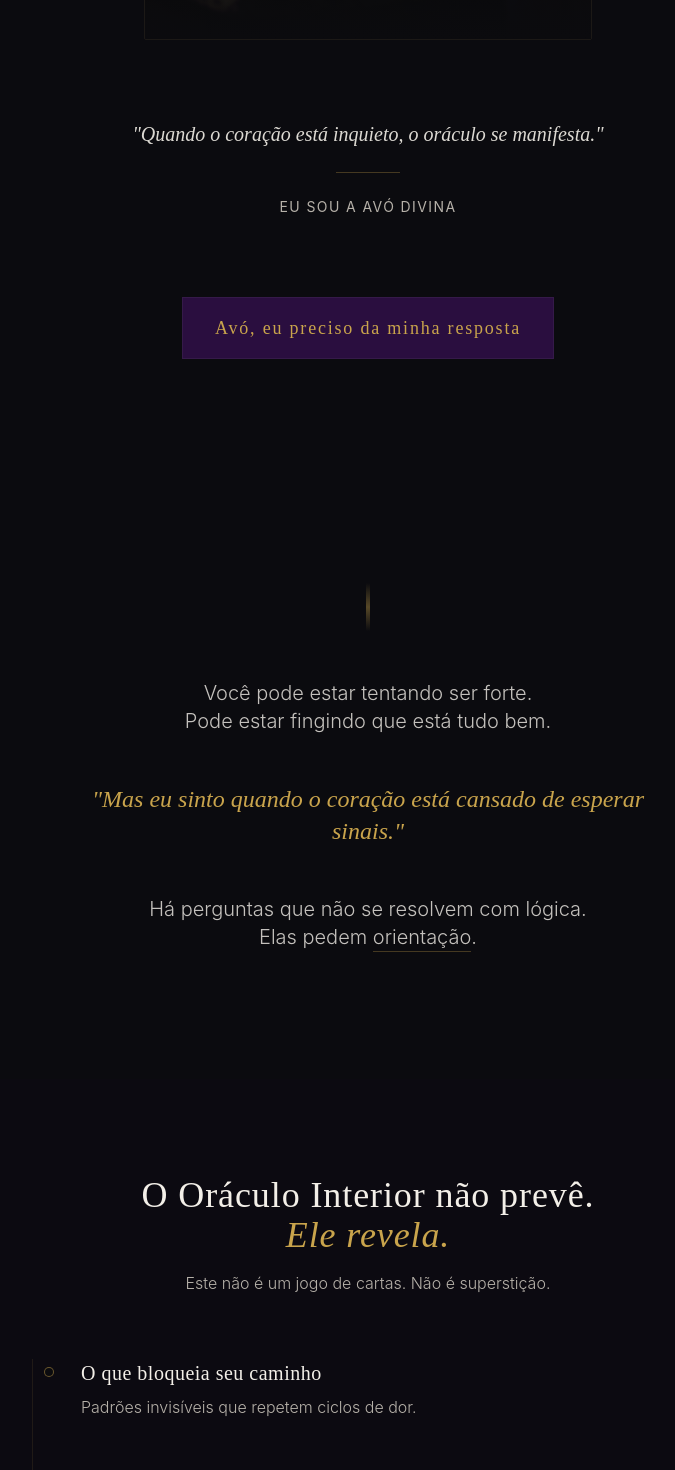
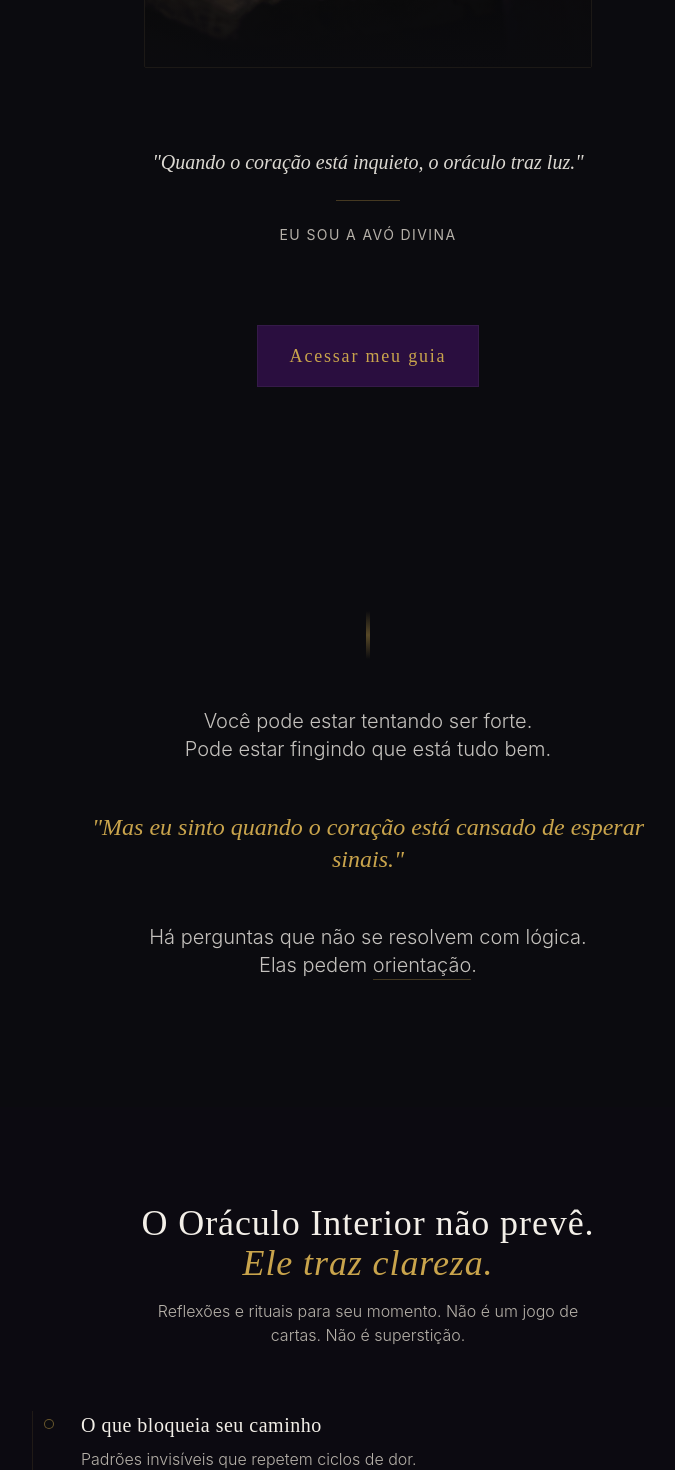
Before and after one commit to avodivinaofc-hue/presentedavovo, a React (Vite) app: page / in a window 1280 px wide. Shown: the part 940-2410 px from the top of the page, without its empty margins (272-947 px from the left). Built offline with nearby package versions, Linux system fonts and the light colour scheme.

Commit message:
feat: Update copy to align with Authentic Guide promise

```diff
--- a/src/components/CheckoutModal.tsx
+++ b/src/components/CheckoutModal.tsx
@@ -33,11 +33,11 @@ export default function CheckoutModal({ onClose }: CheckoutModalProps) {
                     <Sparkles className="w-10 h-10 text-authentic-gold mx-auto" />
 
                     <h3 className="text-2xl md:text-3xl font-serif text-authentic-text">
-                        Sua leitura está <span className="italic text-authentic-gold">pronta</span>
+                        Seu guia espiritual está <span className="italic text-authentic-gold">pronto</span>
                     </h3>
 
                     <p className="text-authentic-gray">
-                        Ao confirmar, você terá acesso imediato ao Oráculo Interior e sua leitura personalizada.
+                        Ao confirmar, você terá acesso imediato ao Oráculo Interior e seu conteúdo espiritual guiado.
                     </p>
 
                     {/* Price */}
@@ -51,7 +51,7 @@ export default function CheckoutModal({ onClose }: CheckoutModalProps) {
                         onClick={handleCheckout}
                         className="btn-authentic w-full"
                     >
-                        Abrir minha leitura
+                        Acessar meu guia
                     </button>
 
                     <p className="text-xs text-authentic-gray/40">
--- a/src/components/Hero.tsx
+++ b/src/components/Hero.tsx
@@ -26,7 +26,7 @@ export default function Hero({ onOpenCheckout }: HeroProps) {
 
                 {/* Subheadline with high breathing room */}
                 <p className="text-lg md:text-xl text-authentic-gray font-light leading-loose max-w-xl mx-auto">
-                    Algo dentro de você está pedindo uma resposta agora.
+                    Um guia espiritual simbólico para te ajudar a tomar decisões, fortalecer sua fé e enxergar caminhos com mais clareza.
                 </p>
 
                 {/* Image - Abstract/Atmospheric */}
@@ -42,7 +42,7 @@ export default function Hero({ onOpenCheckout }: HeroProps) {
                 {/* Deep Emotional Text */}
                 <div className="space-y-6 pt-8">
                     <p className="text-xl font-serif text-authentic-text/90 italic">
-                        "Quando o coração está inquieto, o oráculo se manifesta."
+                        "Quando o coração está inquieto, o oráculo traz luz."
                     </p>
 
                     <div className="w-16 h-[1px] bg-authentic-gold/30 mx-auto" />
@@ -58,7 +58,7 @@ export default function Hero({ onOpenCheckout }: HeroProps) {
                         onClick={onOpenCheckout}
                         className="btn-authentic"
                     >
-                        Avó, eu preciso da minha resposta
+                        Acessar meu guia
                     </button>
                 </div>
             </div>
--- a/src/components/MainCTA.tsx
+++ b/src/components/MainCTA.tsx
@@ -17,12 +17,12 @@ export default function MainCTA({ onOpenCheckout }: MainCTAProps) {
                     onClick={onOpenCheckout}
                     className="btn-authentic w-full md:w-auto min-w-[300px] group"
                 >
-                    <span className="mr-4">Receber minha leitura agora</span>
+                    <span className="mr-4">Acessar meu guia</span>
                     <ArrowRight className="w-4 h-4 text-authentic-gold/50 group-hover:translate-x-1 transition-transform" />
                 </button>
 
                 <p className="text-authentic-gray/40 text-xs tracking-[0.2em] uppercase">
-                    Acesso imediato • Leitura Secreta
+                    Acesso imediato • Guia Espiritual
                 </p>
             </div>
         </section>
--- a/src/components/WhatIsOracle.tsx
+++ b/src/components/WhatIsOracle.tsx
@@ -8,11 +8,11 @@ export default function WhatIsOracle() {
                 <div className="text-center space-y-4">
                     <h2 className="text-3xl md:text-4xl text-authentic-text">
                         O Oráculo Interior não prevê.<br />
-                        <span className="italic text-authentic-gold">Ele revela.</span>
+                        <span className="italic text-authentic-gold">Ele traz clareza.</span>
                     </h2>
 
                     <p className="text-authentic-gray font-light max-w-md mx-auto">
-                        Este não é um jogo de cartas. Não é superstição.
+                        Reflexões e rituais para seu momento. Não é um jogo de cartas. Não é superstição.
                     </p>
                 </div>
 
```
